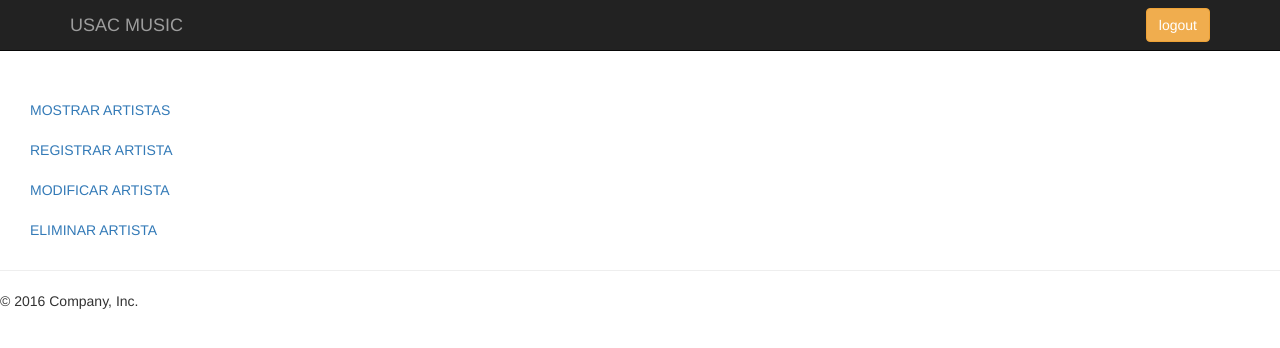
After one commit to randolph182/MIA, a Django app: template usac_music/templates/usuario/administrador/crudArtistas.html in a window 1280 px wide. The commit adds this page. Shown: the top 348 px of the page. Run offline with Django 3.2, Linux system fonts and the light colour scheme; the template is opened without the code that fills it, so the values that code supplies are empty; some libraries are stand-ins or nearby versions.

Commit message:
actualizando

```diff
--- /dev/null
+++ b/usac_music/templates/usuario/administrador/crudArtistas.html
@@ -0,0 +1,22 @@
+{% extends 'usuario/administrador/administrador.html'%}
+
+{% block content_admin_menu %}
+<br><br>
+<div class="container-fluid">
+    <div class="row">
+        <div class="col-sm-10 col-md-10 sidebar">
+            <ul class="nav nav-sidebar">
+                <li class="active"><a href="{% url 'streaming.views.crud_show_usr' %}">MOSTRAR ARTISTAS <span class="sr-only">(current)</span></a></li>
+                <li><a href="{% url 'streaming.views.registro_usr' %}">REGISTRAR ARTISTA</a></li>
+                <li><a href="{% url 'streaming.views.crud_modif_usr' %}">MODIFICAR ARTISTA</a></li>
+                <li><a href="{% url 'streaming.views.admin_del_usr' %}">ELIMINAR ARTISTA</a></li>
+            </ul>
+        </div>
+    </div>
+</div>
+{% endblock %}
+
+{% block content_admin %}
+    {% block content_crud_art %}
+    {% endblock %}
+{% endblock %}
```
Also changed, not shown: usac_music/streaming/views.py (+8 -5 lines), usac_music/templates/usuario/administrador/adminModifUsr.html (+12 -0 lines), 2 other files.
